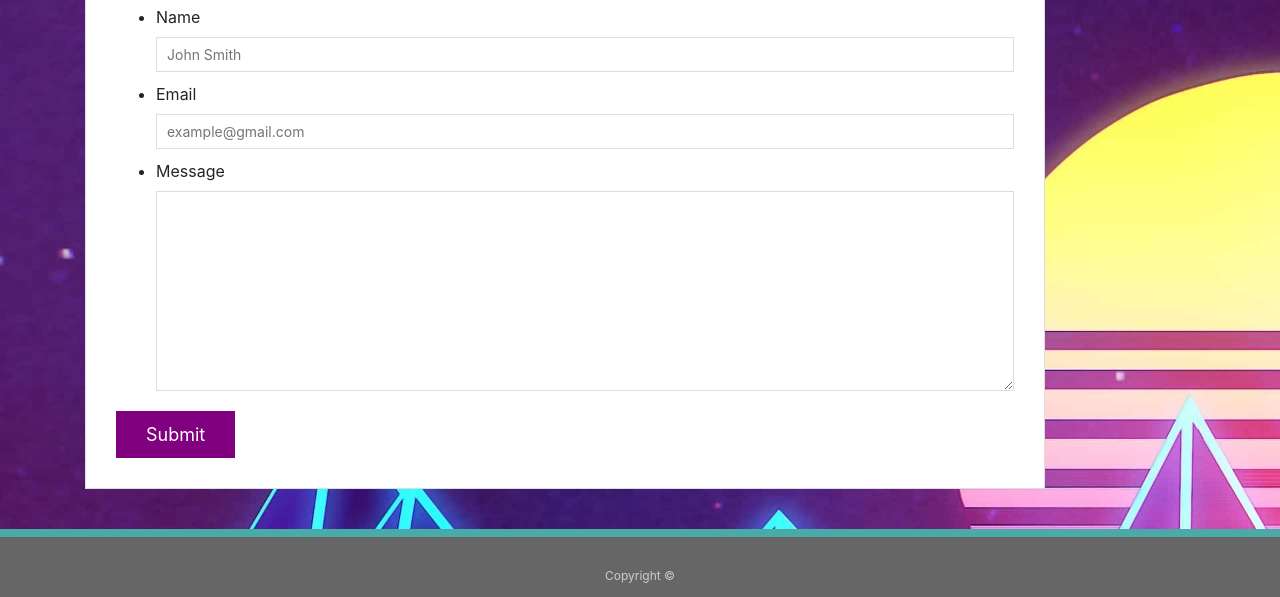
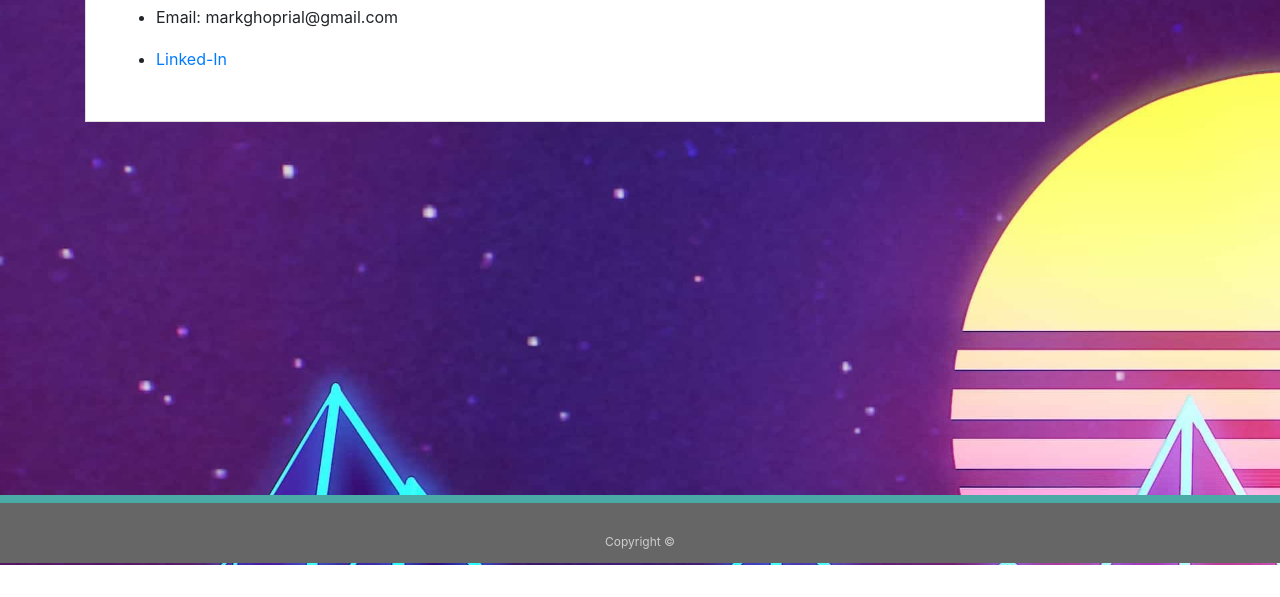
Before and after one commit to mghoprial/Responsive-Portfolio, a plain HTML site: page contact.html in a window 1280 px wide. Shown: the part 235-832 px from the top of the page. After the commit the page ends 800 px from the top, so only its background shows below. Drawn offline with nearby package versions, Linux system fonts and the light colour scheme.

Commit message:
updated portfolio with recent project

```diff
--- a/contact.html
+++ b/contact.html
@@ -6,7 +6,8 @@
   <meta name="viewport" content="width=device-width, initial-scale=1.0">
   <title>Contact | Mark Ghoprial</title>
   <link rel="stylesheet" type="text/css" href="assets/css/style.css">
-  <link rel="stylesheet" href="https://stackpath.bootstrapcdn.com/bootstrap/4.3.1/css/bootstrap.min.css" integrity="sha384-ggOyR0iXCbMQv3Xipma34MD+dH/1fQ784/j6cY/iJTQUOhcWr7x9JvoRxT2MZw1T" crossorigin="anonymous">
+  <link rel="stylesheet" href="https://stackpath.bootstrapcdn.com/bootstrap/4.3.1/css/bootstrap.min.css"
+    integrity="sha384-ggOyR0iXCbMQv3Xipma34MD+dH/1fQ784/j6cY/iJTQUOhcWr7x9JvoRxT2MZw1T" crossorigin="anonymous">
 </head>
 
 <body>
@@ -28,20 +29,17 @@
 
       <form id="contact-form">
         <ul>
+
           <li>
-            <label for="name">Name</label>
-            <input type="text" id="name" name="name" placeholder="John Smith" required="required">
+            <label for="email">Email: markghoprial@gmail.com</label>
+
           </li>
           <li>
-            <label for="email">Email</label>
-            <input type="email" id="email" name="email" placeholder="example@gmail.com" required="required">
-          </li>
-          <li>
-            <label for="message">Message</label>
-            <textarea id="message" name="message" required="required"></textarea>
+            <a href="https://www.linkedin.com/in/mark-ghoprial-696bb693/">Linked-In </a>
+
           </li>
         </ul>
-        <input type="submit">
+
       </form>
 
     </section>
```
Also changed, not shown: portfolio.html (+6 -0 lines), assets/images/Screen Shot 2019-08-05 at 3.00.21 PM.png (added), assets/images/UNADJUSTEDNONRAW_mini_4c0.jpg (added), index.html (line endings or trailing spaces).
